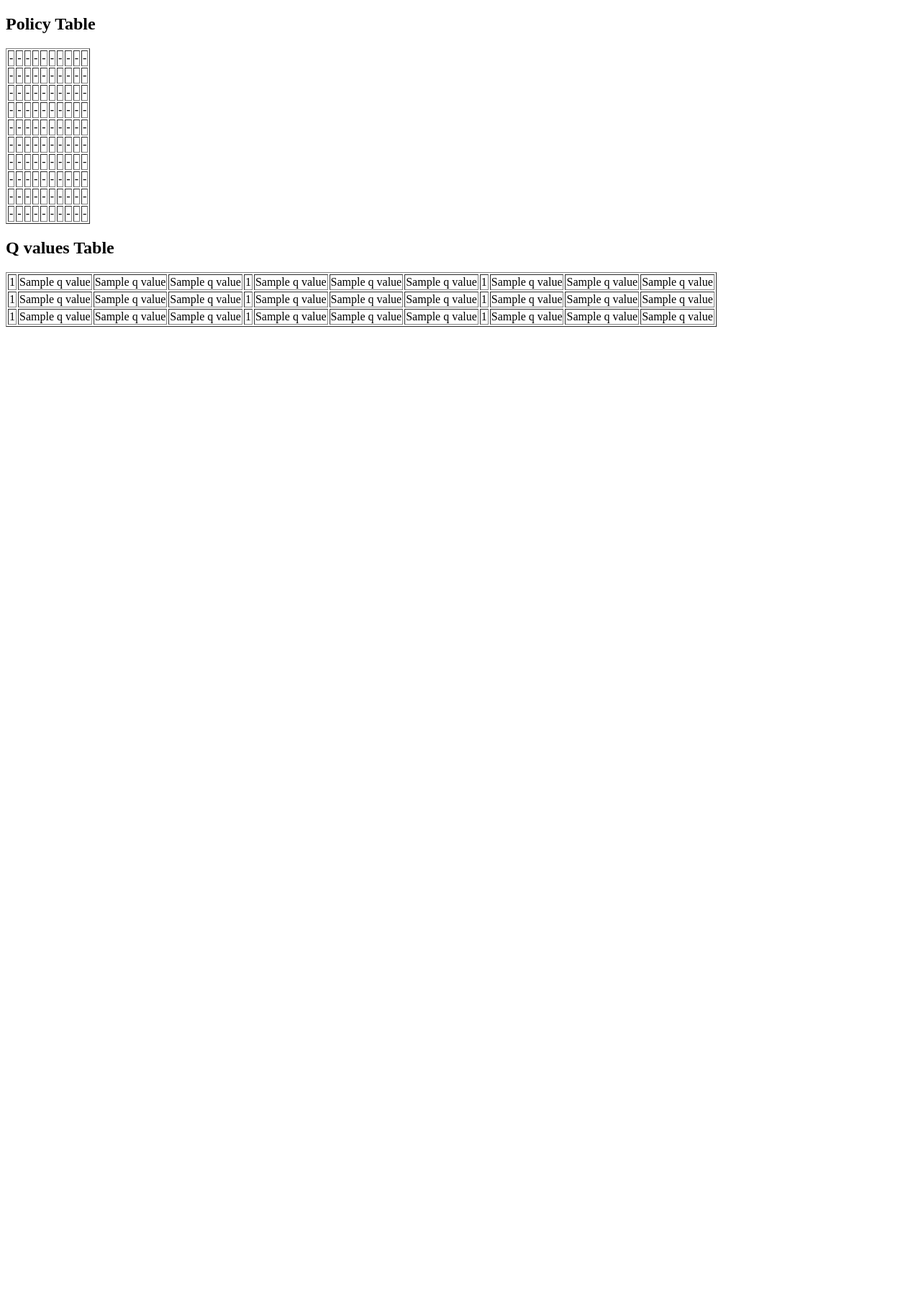
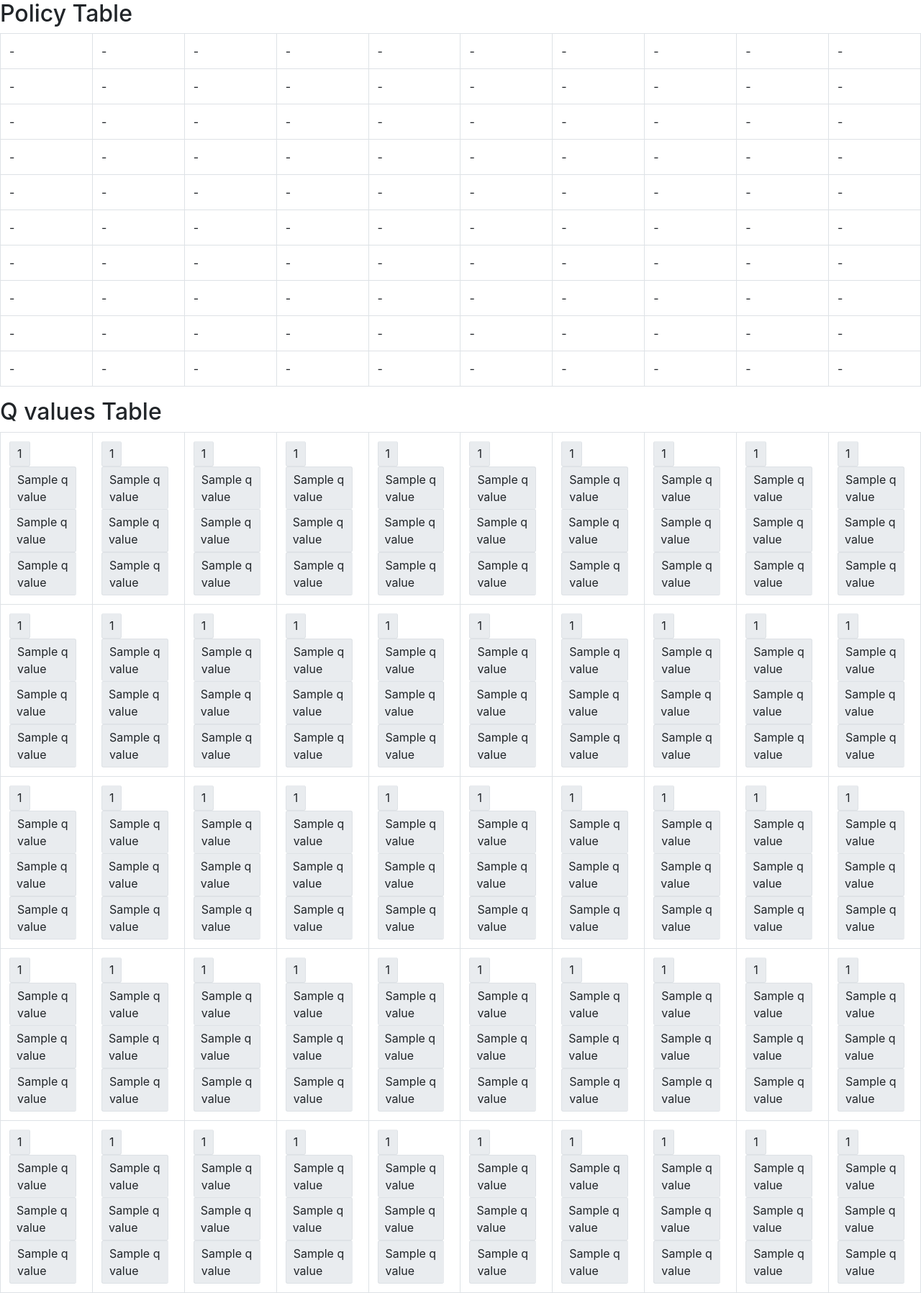
Before and after one commit to flora0110/Reinforcement-Learning, a Flask app: template hw1/templates/solution.html in a window 1280 px wide. Shown: the top 1796 px of the page at 72% size. Before the commit the page ends 454 px from the top, so only its background shows below. Run offline with Flask 2, Linux system fonts and the light colour scheme; the template is opened without the code that fills it: most values are stand-ins (such as "Sample title", 1, 10 or a date in 2020); some libraries are stand-ins or nearby versions.

Commit message:
q value分割開來了

```diff
--- a/hw1/templates/solution.html
+++ b/hw1/templates/solution.html
@@ -2,11 +2,40 @@
 <html>
 <head>
 	<title>Policy and Q values table</title>
+	<!-- 引入Bootstrap樣式 -->
+	<link rel="stylesheet" href="https://maxcdn.bootstrapcdn.com/bootstrap/4.5.2/css/bootstrap.min.css">
+	<!-- 自定義CSS -->
+	<style>
+		.q-value {
+			display: inline-block;
+			margin-right: 10px;
+			padding: 5px 10px;
+			background-color: #e9ecef;
+			border: 1px solid #dee2e6;
+			border-radius: 3px;
+		}
+
+		.q-value-up {
+			border-top: none;
+		}
+
+		.q-value-down {
+			border-bottom: none;
+		}
+
+		.q-value-left {
+			border-left: none;
+		}
+
+		.q-value-right {
+			border-right: none;
+		}
+	</style>
 </head>
 <body>
 
 	<h2>Policy Table</h2>
-	<table border="1">
+	<table class="table table-bordered">
 		{% for i in range(n) %}
 			<tr>
 				{% for j in range(n) %}
@@ -27,18 +56,25 @@
 	</table>
 
 	<h2>Q values Table</h2>
-	<table border="1">
-		{% for i in range(3) %}
+	<table class="table table-bordered">
+		{% for i in range(n) %}
 			<tr>
-				{% for j in range(3) %}
-					<td>{{ q_values[i*3+j][0] }}</td>
-					<td>{{ q_values[i*3+j][1] }}</td>
-					<td>{{ q_values[i*3+j][2] }}</td>
-					<td>{{ q_values[i*3+j][3] }}</td>
+				{% for j in range(n) %}
+					<td>
+						<span class="q-value q-value-up">{{ q_values[i*n+j][0] }}</span>
+						<span class="q-value q-value-down">{{ q_values[i*n+j][2] }}</span>
+						<span class="q-value q-value-left">{{ q_values[i*n+j][1] }}</span>
+						<span class="q-value q-value-right">{{ q_values[i*n+j][3] }}</span>
+					</td>
 				{% endfor %}
 			</tr>
 		{% endfor %}
 	</table>
 
+	<!-- 引入Bootstrap的JavaScript -->
+	<script src="https://ajax.googleapis.com/ajax/libs/jquery/3.5.1/jquery.min.js"></script>
+	<script src="https://cdnjs.cloudflare.com/ajax/libs/popper.js/1.16.0/umd/popper.min.js"></script>
+	<script src="https://maxcdn.bootstrapcdn.com/bootstrap/4.5.2/js/bootstrap.min.js"></script>
+
 </body>
 </html>
```
